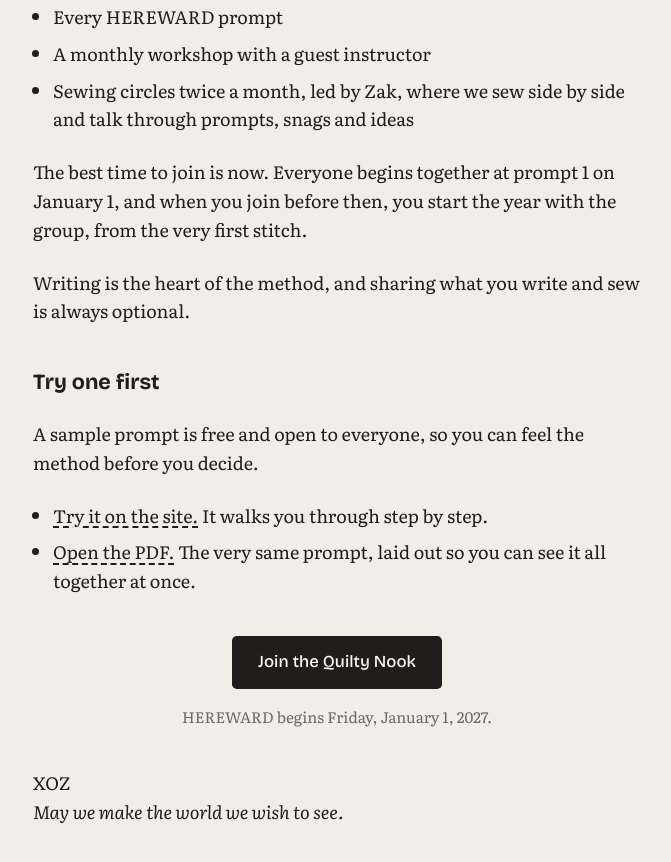
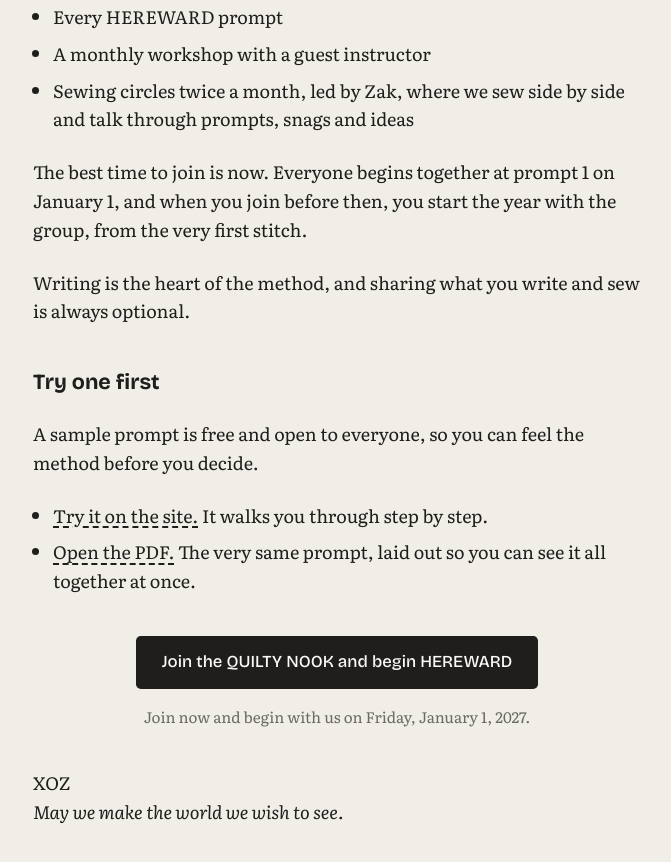
Before and after one commit to zakfoster921/hereward, a plain HTML site: page about.html in a window 1280 px wide. Shown: the part 1025-1887 px from the top of the page, without its empty margins (303-974 px from the left). Drawn offline with nearby package versions, Linux system fonts and the light colour scheme; a web font is replaced by a local one.

Commit message:
Stronger join CTA and QUILTY NOOK caps on about page
Co-Authored-By: Claude Sonnet 5.5 <noreply@anthropic.com>
Claude-Session: https://claude.ai/code/session_01RMnPCrGyhyKEPfnubytzYb

```diff
--- a/about.html
+++ b/about.html
@@ -3,7 +3,7 @@
 <meta name="viewport" content="width=device-width,initial-scale=1,viewport-fit=cover">
 <meta name="referrer" content="no-referrer">
 <title>HEREWARD · a quilt-along for 2027</title>
-<meta name="description" content="HEREWARD is a year of reflection, one prompt at a time, ending in a single whole-cloth quilt. Part of the Quilty Nook. Begins Friday, January 1, 2027.">
+<meta name="description" content="HEREWARD is a year of reflection, one prompt at a time, ending in a single whole-cloth quilt. Part of the QUILTY NOOK. Begins Friday, January 1, 2027.">
 <link rel="icon" href="favicon.svg" type="image/svg+xml">
 <link rel="icon" href="favicon-32.png" sizes="32x32" type="image/png">
 <link rel="icon" href="favicon.ico" sizes="any">
@@ -63,8 +63,8 @@
   </ul>
 
   <div class="cta">
-    <a class="btn-link" href="https://www.zakfoster.com/nook-main">Join the Quilty Nook</a>
-    <p class="small">HEREWARD begins Friday, January 1, 2027.</p>
+    <a class="btn-link" href="https://www.zakfoster.com/nook-main">Join the QUILTY NOOK and begin HEREWARD</a>
+    <p class="small">Join now and begin with us on Friday, January 1, 2027.</p>
   </div>
 
   <p class="sign">XOZ<br><em>May we make the world we wish to see.</em></p>
```
